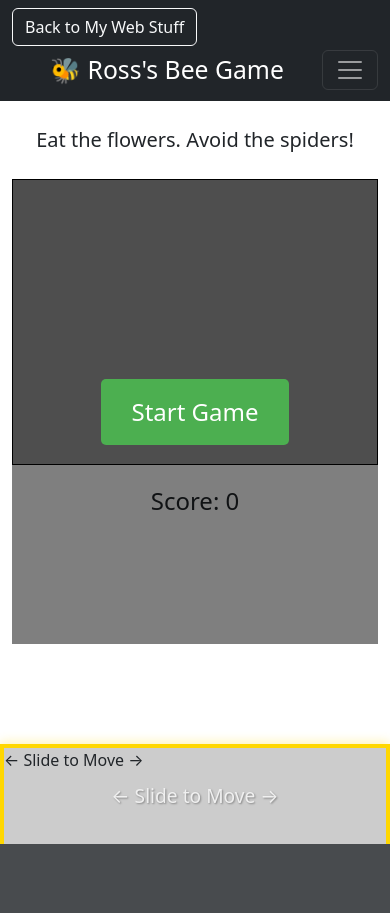
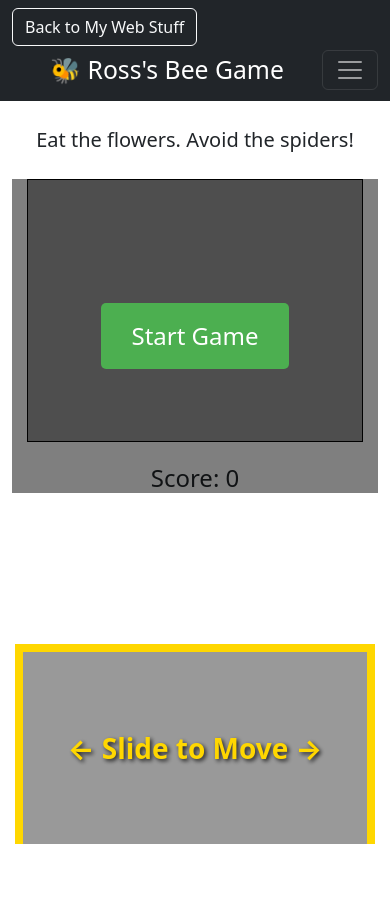
Before and after one commit to Rosssaab/BeeGameWeb, a Flask app: page / in a window 390 px wide. Before the commit the page ends 844 px from the top, so only its background shows below. Run offline with Flask 3, Linux system fonts and the light colour scheme.

Commit message:
Added mobile touch controls for bee movement with improved visibility and responsiveness

```diff
--- a/static/css/style.css
+++ b/static/css/style.css
@@ -61,55 +61,60 @@
     transform: translate(-50%, -50%);
 }
 
-/* Add touch control styles */
 #touch-controls {
     position: fixed;
     bottom: 0;
-    left: 0;
+    left: 50%;
+    transform: translateX(-50%);
     width: 100%;
-    height: 100px;
-    background: rgba(0,0,0,0.2);
-    border-top: 4px solid #ffd700;
-    border-left: 4px solid #ffd700;
-    border-right: 4px solid #ffd700;
-    box-shadow: 0 -2px 10px rgba(255, 215, 0, 0.3);
+    max-width: 1024px;
+    height: 200px;
+    background: rgba(0, 0, 0, 0.4);
+    border-top: 8px solid #ffd700;
+    border-left: 8px solid #ffd700;
+    border-right: 8px solid #ffd700;
     z-index: 1000;
+    display: none;
 }
 
-/* Add visual feedback for touch area */
-#touch-controls::after {
-    content: '← Slide to Move →';
-    position: absolute;
-    top: 50%;
-    left: 50%;
-    transform: translate(-50%, -50%);
-    color: white;
-    font-size: 1.2em;
-    opacity: 0.7;
-    text-shadow: 1px 1px 2px rgba(0,0,0,0.5);
+.touch-area {
+    width: 100%;
+    height: 100%;
+    position: relative;
+    display: flex;
+    justify-content: center;
+    align-items: center;
+}
+
+.touch-hint {
+    color: #ffd700;
+    font-size: 28px;
+    font-weight: bold;
+    text-shadow: 2px 2px 4px rgba(0, 0, 0, 0.8);
+    pointer-events: none;
 }
 
 /* Make game container responsive */
+@media (max-width: 768px) {
     #game-container {
-    position: relative;
         width: 100%;
         max-width: 1024px;
         margin: 0 auto;
-    padding-bottom: 120px;
+        margin-bottom: 220px;
+        padding: 0 15px;
     }
 
-/* Responsive canvas */
     #gameCanvas {
         max-width: 100%;
         height: auto;
     }
 
-/* Hide touch controls on desktop */
-@media (min-width: 768px) {
     #touch-controls {
-        display: none;
+        display: block !important;
+        width: calc(100% - 30px);
     }
-    #game-container {
-        padding-bottom: 0;
+
+    body {
+        padding-bottom: 200px;
     }
 }
--- a/static/js/games.js
+++ b/static/js/games.js
@@ -8,7 +8,7 @@ $(document).ready(function () {
     let touchActive = false;
     let touchStartX = 0;
     let touchCurrentX = 0;
-    const TOUCH_SENSITIVITY = 2;
+    const TOUCH_SENSITIVITY = 1.5;
 
     // Load game images
     const backgroundImage = new Image();
@@ -397,17 +397,29 @@ $(document).ready(function () {
 
         touchArea.addEventListener('touchmove', function(e) {
             if (!touchActive || beeStunned) return;
+
             touchCurrentX = e.touches[0].clientX;
-            const deltaX = (touchCurrentX - touchStartX) * TOUCH_SENSITIVITY;
+            const deltaX = (touchCurrentX - touchStartX);
 
             // Move bee based on touch movement
-            beeX = Math.max(0, Math.min(canvas.width - beeWidth,
-                canvas.width / 2 + deltaX));
+            const newX = Math.max(0, Math.min(canvas.width - beeWidth,
+                beeX + (deltaX * TOUCH_SENSITIVITY)));
+
+            // Only update if position actually changed
+            if (newX !== beeX) {
+                beeX = newX;
+                touchStartX = touchCurrentX; // Update start position for smoother control
+            }
 
             e.preventDefault();
         }, { passive: false });
 
         touchArea.addEventListener('touchend', function() {
+            touchActive = false;
+        });
+
+        // Add touch cancel handler
+        touchArea.addEventListener('touchcancel', function() {
             touchActive = false;
         });
     }
```
Lines whose indentation alone changed are shown as unchanged.
